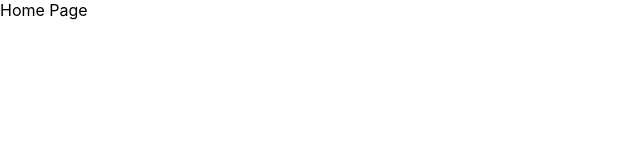
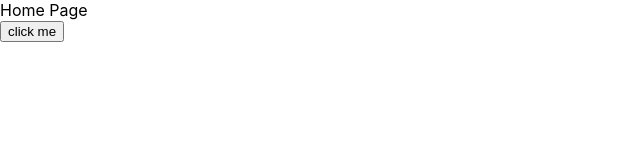
Before and after one commit to christianhalsell/app-street-sports-challenger, a React (Create React App) app: page / in a window 1280 px wide. Shown: the top 160 px of the page, without its empty margins (0-640 px from the left). Built offline with nearby package versions, Linux system fonts and the light colour scheme.

Commit message:
add protected routes

```diff
--- a/src/App.js
+++ b/src/App.js
@@ -1,5 +1,10 @@
 import React from 'react';
-import { BrowserRouter as Router, Routes, Route } from 'react-router-dom';
+import {
+  BrowserRouter as Router, // URL will navigate
+  Routes,
+  Route
+  // MemoryRouter as Router // URL will not navigate
+} from 'react-router-dom';
 
 import HomePage from './pages/HomePage';
 import HowToUsePage from './pages/HowToUsePage';
--- a/src/pages/HomePage.js
+++ b/src/pages/HomePage.js
@@ -1,7 +1,22 @@
 import React from 'react';
+import { useNavigate } from 'react-router-dom';
 
 const HomePage = () => {
-  return <div>Home Page</div>;
+  const navigate = useNavigate();
+  return (
+    <>
+      <div>Home Page</div>
+      <div>
+        <button
+          onClick={() => {
+            navigate('/howtouse');
+          }}
+        >
+          click me
+        </button>
+      </div>
+    </>
+  );
 };
 
 export default HomePage;
```
